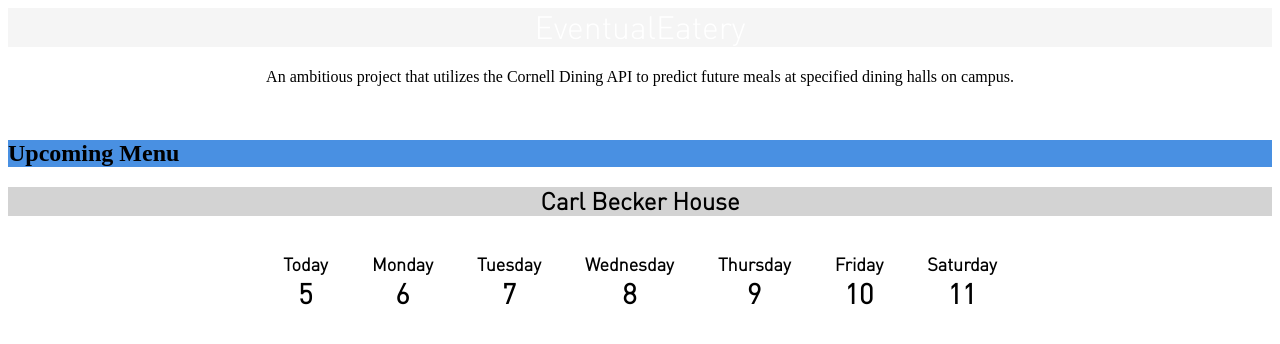
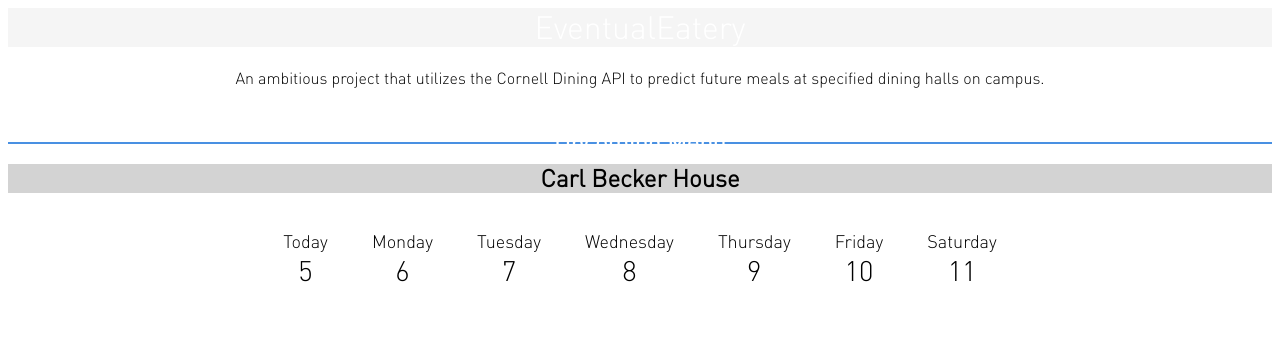
Before and after one commit to mbulling/EventualEatery, a Flask app: page / in a window 1280 px wide. Shown: the top 344 px of the page. Run offline with Flask 2, Linux system fonts and the light colour scheme.

Commit message:
changed font file

```diff
--- a/static/styles/Resources/Fonts/font.css
+++ b/static/styles/Resources/Fonts/font.css
@@ -33,7 +33,6 @@
 
 }
 
-<<<<<<< HEAD:Resources/Fonts/font.css
 .upcoming-menu {
     font-family: 'dinlight';
     src: url('dinlight-webfont.woff2') format('woff2'),
@@ -58,8 +57,6 @@
     font-weight: bold;
 }
 
-=======
->>>>>>> b39da94851eff1aa2c44df9dc6f70dd24ae13787:static/styles/Resources/Fonts/font.css
 p {
     font-family: 'dinlight';
     src: url('dinlight-webfont.woff2') format('woff2'),
```
